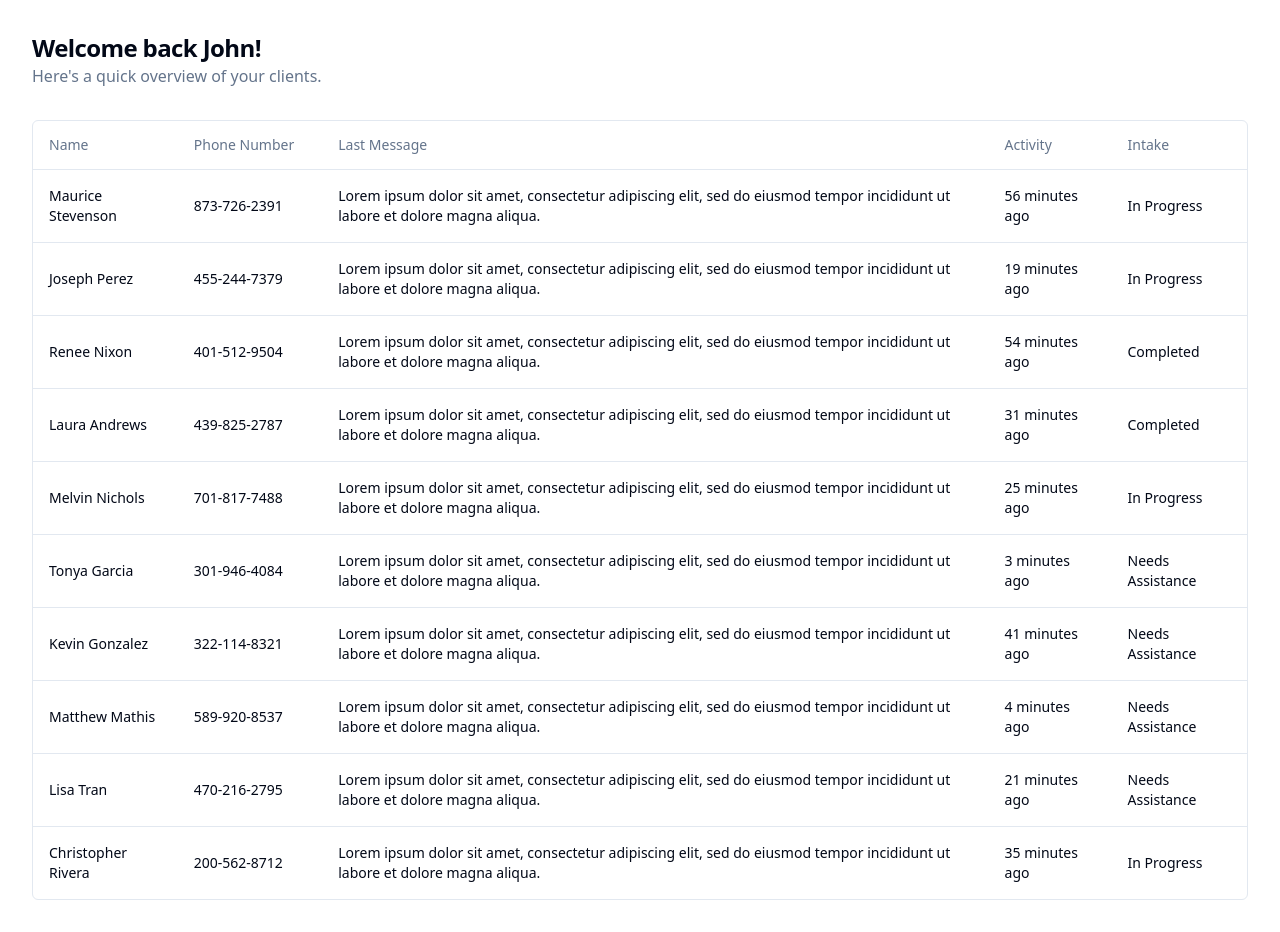
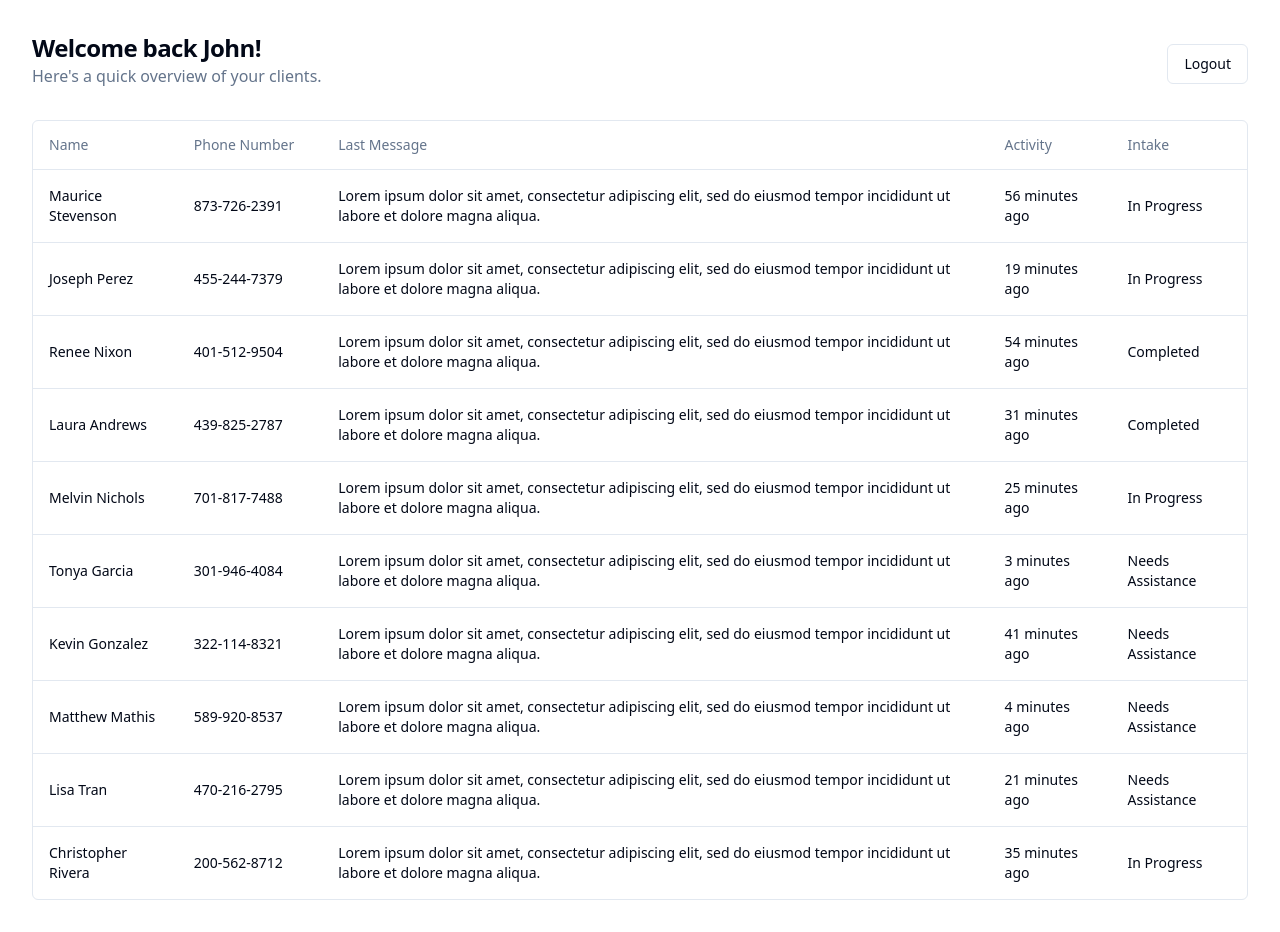
Before and after one commit to akdombrowski/admin-dashboard-web, a Next.js app: page /users in a window 1280 px wide. Built offline with nearby package versions, Linux system fonts and the light colour scheme.

Commit message:
Added logout button in dashboard

```diff
--- a/pages/users.tsx
+++ b/pages/users.tsx
@@ -1,8 +1,9 @@
 import { Metadata } from "next"
-
-
 import { columns } from "../features/users/components/columns"
 import { DataTable } from "../features/users/components/data-table"
+import { Button } from "../components/ui/button"
+
+// TODO:  Add functionality to the logout button.
 
 export const metadata: Metadata = {
   title: "Users",
@@ -10,7 +11,6 @@ export const metadata: Metadata = {
 }
 
 // TODO:  Fetch the db to get the users.
-
 const users = [
     {
         "name": "Maurice Stevenson",
@@ -98,6 +98,9 @@ export default function UsersPage() {
               Here&apos;s a quick overview of your clients.
             </p>
           </div>
+          <Button variant="outline">
+            Logout
+          </Button>
         </div>
         <DataTable data={users} columns={columns} />
       </div>
```
